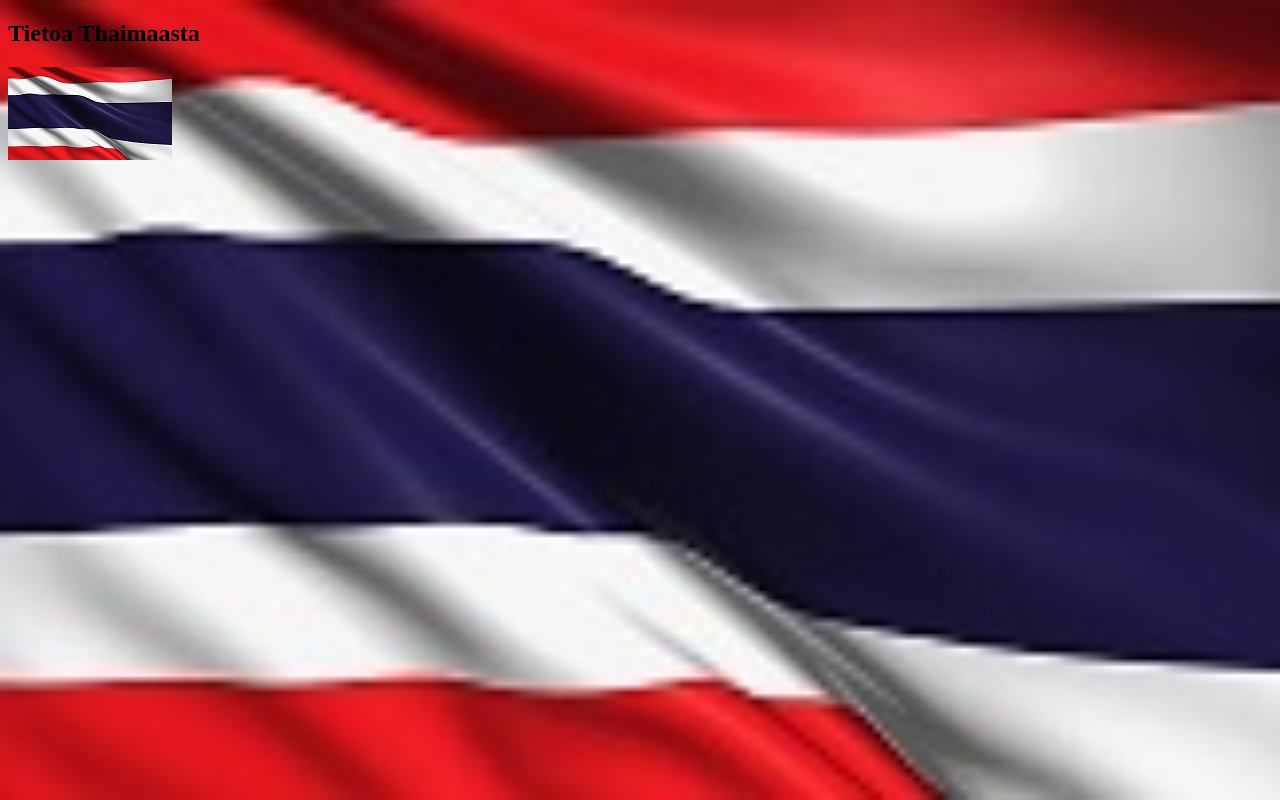
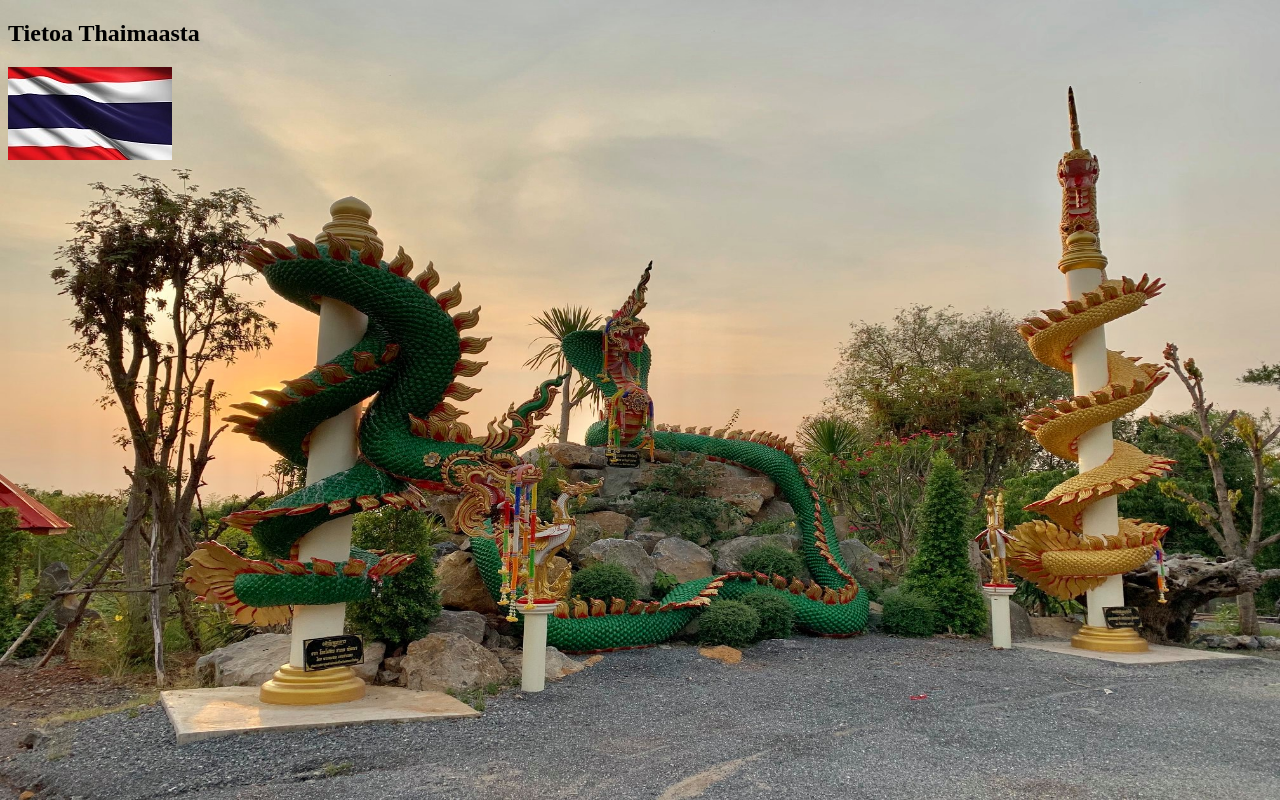
Before and after one commit to Hamill82/niko.github.io, a plain HTML site: page index.html in a window 1280 px wide. Drawn offline with Linux system fonts and the light colour scheme.

Commit message:
Update style.css

```diff
--- a/style.css
+++ b/style.css
@@ -1,6 +1,6 @@
 
 body{
-    background-image:url(thai2.jpg);
+    background-image:url(IMG02.jpg);
     background-size: 100% 100%;
     background-attachment:fixed;
 
```
